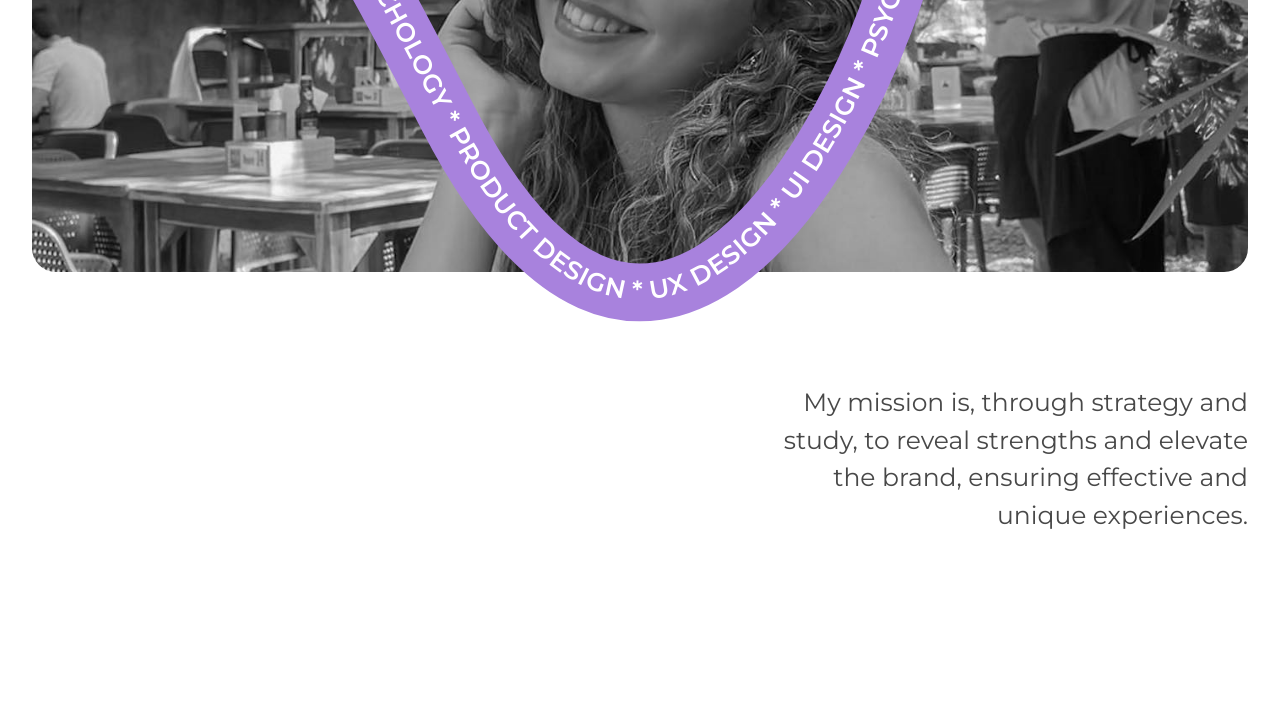
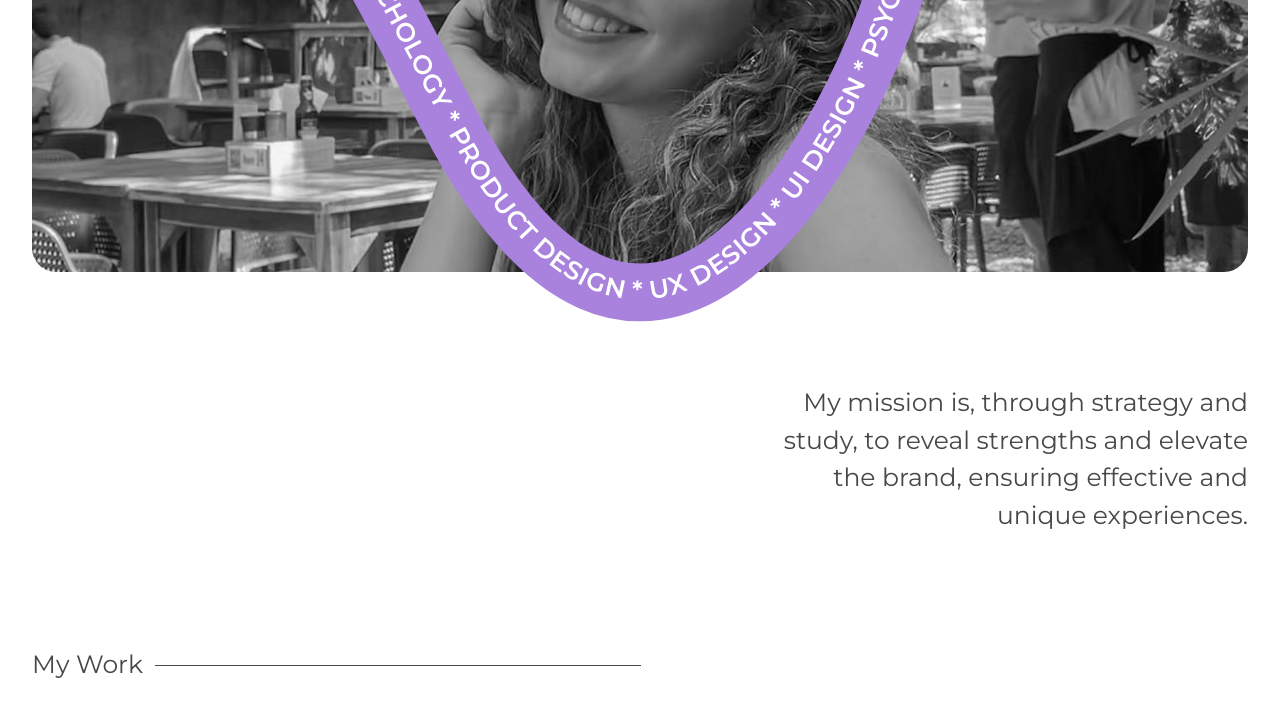
Before and after one commit to pedroneto1209/marcella-portfolio, a Next.js app: page / in a window 1280 px wide. Shown: the part 730-1446 px from the top of the page. Before the commit the page ends 1344 px from the top, so only its background shows below. Built offline with nearby package versions, Linux system fonts and the light colour scheme; a web font is replaced by a local one.

Commit message:
feat: animating divider

```diff
--- a/src/app/page.tsx
+++ b/src/app/page.tsx
@@ -1,5 +1,11 @@
 import ProfileContainer from "@/containers/profile/ProfileContainer";
+import WorkContainer from "@/containers/work/WorkContainer";
 
 export default function Home() {
-  return <ProfileContainer />;
+  return (
+    <>
+      <ProfileContainer />
+      <WorkContainer />
+    </>
+  );
 }
--- /dev/null
+++ b/src/containers/work/WorkContainer.tsx
@@ -0,0 +1,27 @@
+"use client";
+import React from "react";
+import { motion, useScroll, useTransform } from "framer-motion";
+
+function WorkContainer() {
+  const { scrollYProgress } = useScroll();
+
+  return (
+    <>
+      <div className="flex w-full space-x-3 px-8 p-8 items-center justify-start">
+        <span className="whitespace-nowrap font-main font-regular text-[20px] md:text-[25px] text-gray-dark">
+          My Work
+        </span>
+        <motion.div
+          style={{
+            width: useTransform(scrollYProgress, [0.6, 1.6], ["0%", "100%"]),
+            originX: 0,
+          }}
+          className="h-px bg-gray-dark"
+        ></motion.div>
+      </div>
+      <div className="h-96"></div>
+    </>
+  );
+}
+
+export default WorkContainer;
```
Also changed, not shown: src/components/work/WorkCard.tsx (added).
